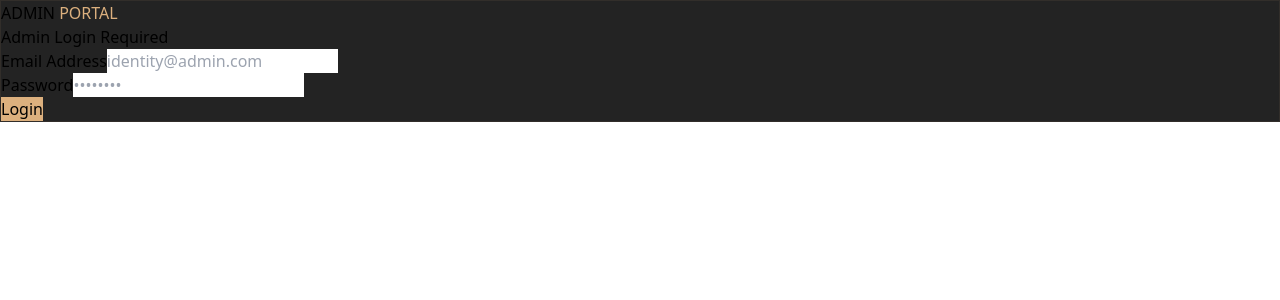
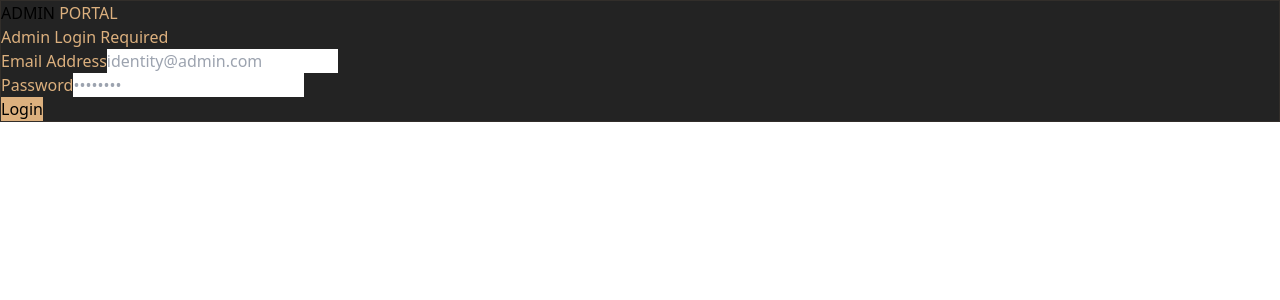
Before and after one commit to arhanalam789/Chaiadda, a React app in the folder frontend/: page /admin in a window 1280 px wide. Shown: the top 300 px of the page. Built offline with nearby package versions, Linux system fonts and the light colour scheme; no server answers; the HTML template or start-up script is replaced by a standard one.

Commit message:
UI: Enhanced Admin Login visibility with Chai color

```diff
--- a/frontend/src/pages/AdminLoginPage.jsx
+++ b/frontend/src/pages/AdminLoginPage.jsx
@@ -40,31 +40,31 @@ const AdminLoginPage = () => {
         <div className="px-8 py-10">
           <div className="mb-10 text-center">
             <h1 className="text-3xl font-black text-white tracking-tighter uppercase italic">
-              ADMIN <span className="text-chai">PORTAL</span>
+              ADMIN <span className="text-chai shadow-[0_0_15px_rgba(220,176,126,0.3)]">PORTAL</span>
             </h1>
-            <p className="text-chai/40 text-[10px] uppercase tracking-[0.3em] font-bold mt-3">Admin Login Required</p>
+            <p className="text-chai text-[10px] uppercase tracking-[0.3em] font-black mt-3">Admin Login Required</p>
           </div>
 
           <form onSubmit={handleLogin} className="space-y-6">
             <div>
-              <label htmlFor="email" className="block text-[10px] font-black text-chai/50 uppercase tracking-widest ml-1 mb-2">Email Address</label>
+              <label htmlFor="email" className="block text-[10px] font-black text-chai uppercase tracking-widest ml-1 mb-2">Email Address</label>
               <input
                 type="email"
                 id="email"
                 required
-                className="w-full px-5 py-4 text-white bg-black border border-chai/10 rounded-2xl focus:ring-2 focus:ring-chai focus:border-transparent outline-none transition-all placeholder-gray-800"
+                className="w-full px-5 py-4 text-white bg-black border border-chai/20 rounded-2xl focus:ring-2 focus:ring-chai focus:border-transparent outline-none transition-all placeholder-chai/20"
                 placeholder="identity@admin.com"
                 value={email}
                 onChange={(e) => setEmail(e.target.value)}
               />
             </div>
             <div>
-              <label htmlFor="password" className="block text-[10px] font-black text-chai/50 uppercase tracking-widest ml-1 mb-2">Password</label>
+              <label htmlFor="password" className="block text-[10px] font-black text-chai uppercase tracking-widest ml-1 mb-2">Password</label>
               <input
                 type="password"
                 id="password"
                 required
-                className="w-full px-5 py-4 text-white bg-black border border-chai/10 rounded-2xl focus:ring-2 focus:ring-chai focus:border-transparent outline-none transition-all placeholder-gray-800"
+                className="w-full px-5 py-4 text-white bg-black border border-chai/20 rounded-2xl focus:ring-2 focus:ring-chai focus:border-transparent outline-none transition-all placeholder-chai/20"
                 placeholder="••••••••"
                 value={password}
                 onChange={(e) => setPassword(e.target.value)}
```
